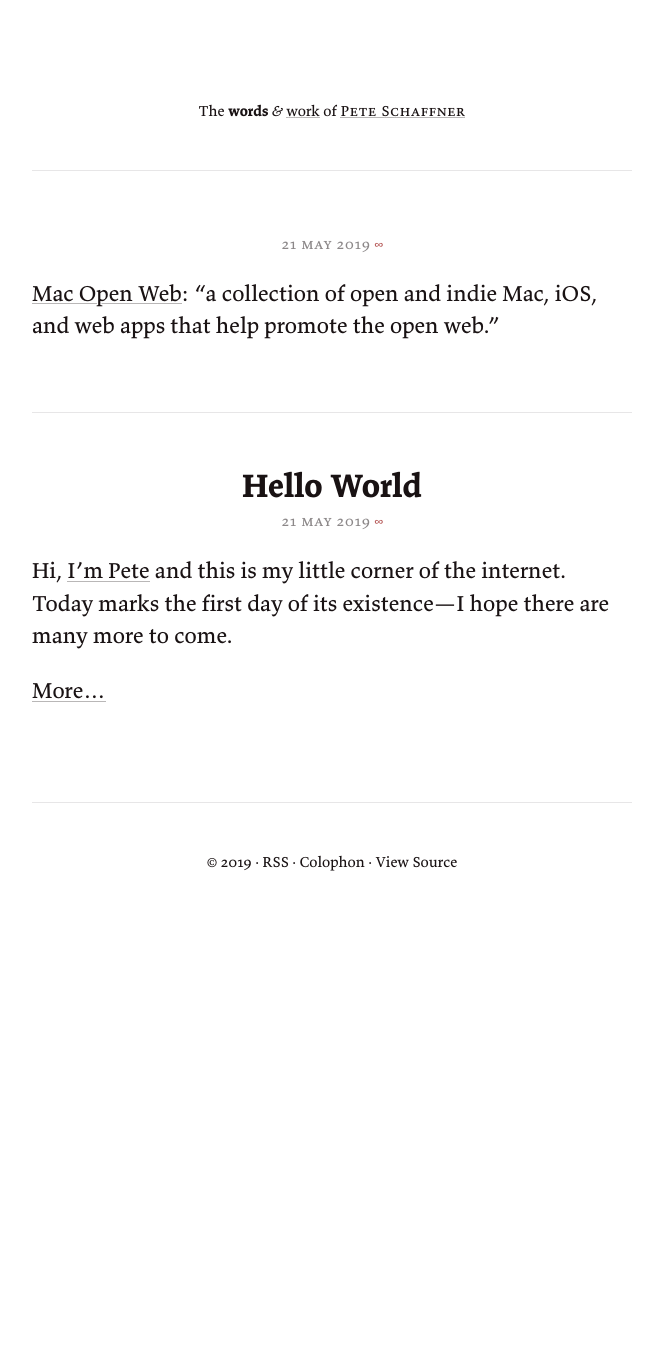
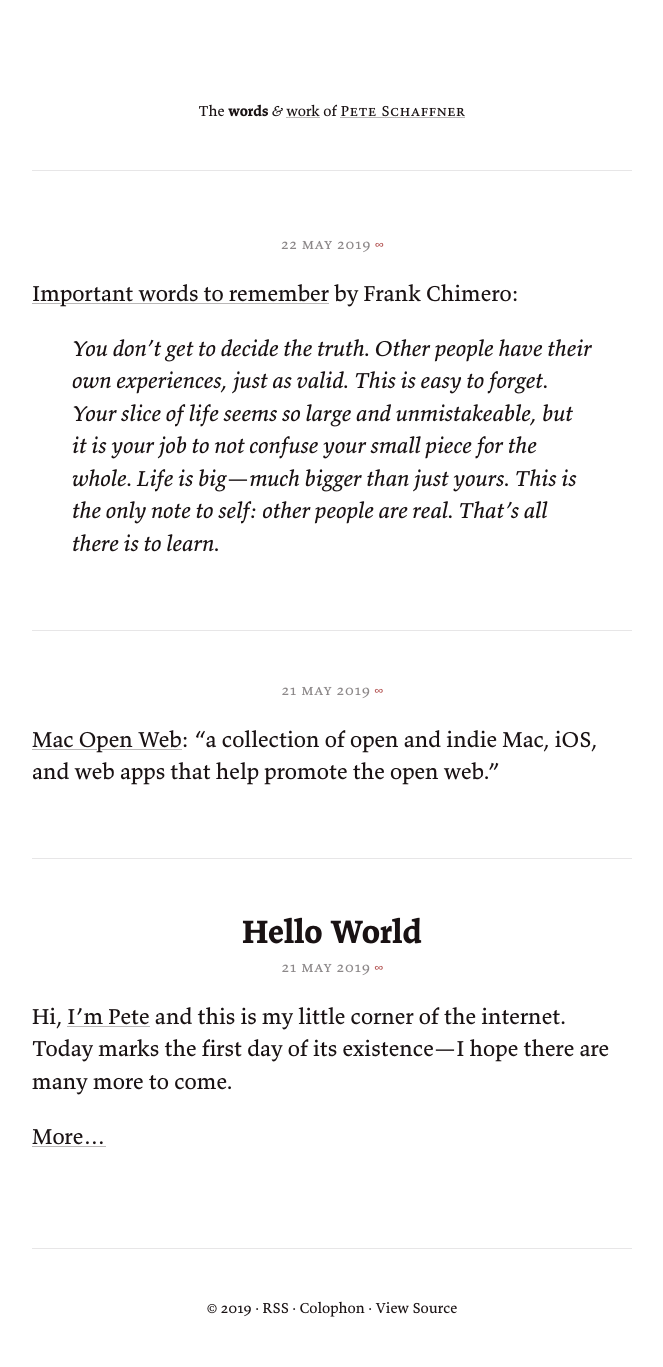
Before and after one commit to upmusings/upshift, a Jekyll site: the page built from words/index.html, in a window 1280 px wide. Shown: the whole page, without its empty margins (308-971 px from the left). Built offline with Jekyll 4.4.1, drawn with Linux system fonts in a browser that asks for light colours; before the commit the page ends 921 px from its top, so only the background shows below that; some of the changed lines change nothing that is shown.

Commit message:
Publish “The Only Note to Self” post

```diff
--- a/words/_drafts/the-only-note-to-self.md
+++ b/words/_posts/2019-05-22-214208.md
@@ -1,8 +1,6 @@
 ---
-title: “The Only Note to Self”
-date: 2019-05-21 23:12:14 +0200
-link: https://frankchimero.com/blog/2014/the-only-note-to-self/
+date: 2019-05-22 21:42:08 +0200
 ---
 
-Important words to remember by Frank Chimero:
+[Important words to remember](https://frankchimero.com/blog/2014/the-only-note-to-self/) by Frank Chimero:
 > You don’t get to decide the truth. Other people have their own experiences, just as valid. This is easy to forget. Your slice of life seems so large and unmistakeable, but it is your job to not confuse your small piece for the whole. Life is big—much bigger than just yours. This is the only note to self: other people are real. That’s all there is to learn.
```
